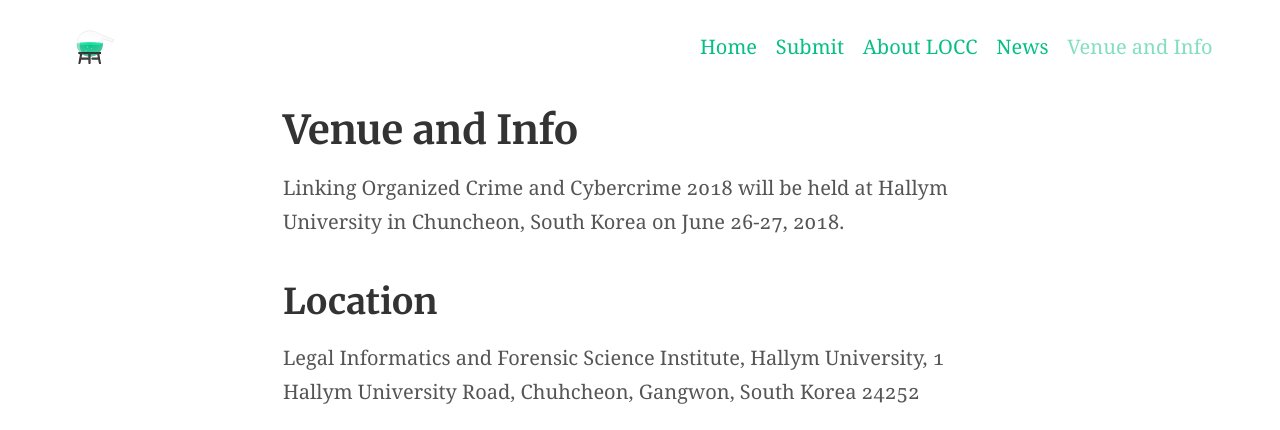
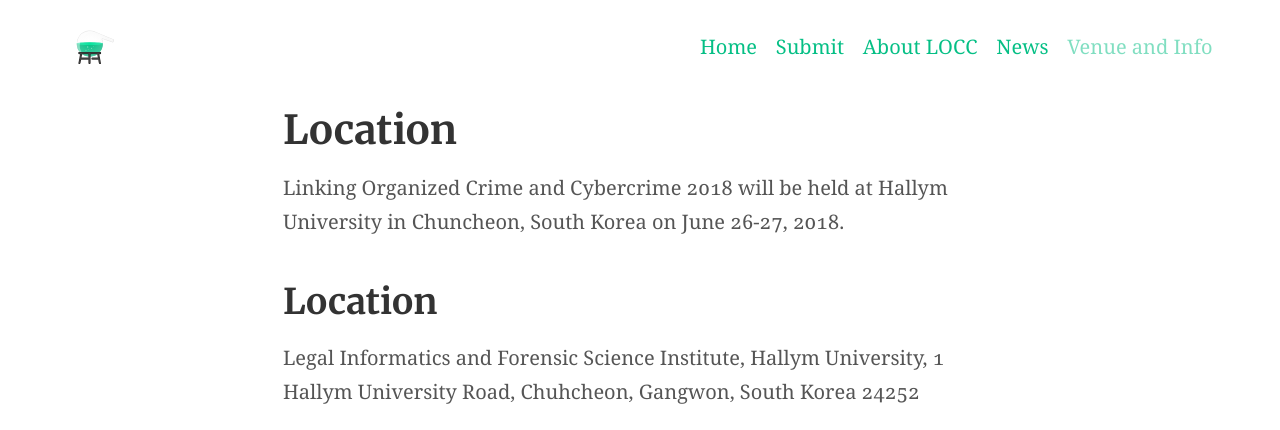
Before and after one commit to LIFSHallym/LOCC, a Jekyll site: the page built from venue.md, in a window 1280 px wide and 900 px high, cut to the strip 0-430 px from the top of the window. Built offline with Jekyll 4.4.1, drawn with Linux system fonts in a browser that asks for light colours; our own code applies the rules of GitHub Pages for plain Markdown files.

Commit message:
udated titles
updated titles

```diff
--- a/venue.md
+++ b/venue.md
@@ -1,7 +1,7 @@
 ---
-title: Venue and Info
+title: Location
 feature_text:
-feature_image: "https://unsplash.it/1300/400?image=1061"
+feature_image: ""
 excerpt: "About Chuncheon, Korea and the venue"
 aside: flase
 ---
```
Also changed, not shown: about.md (+1 -1 lines).
